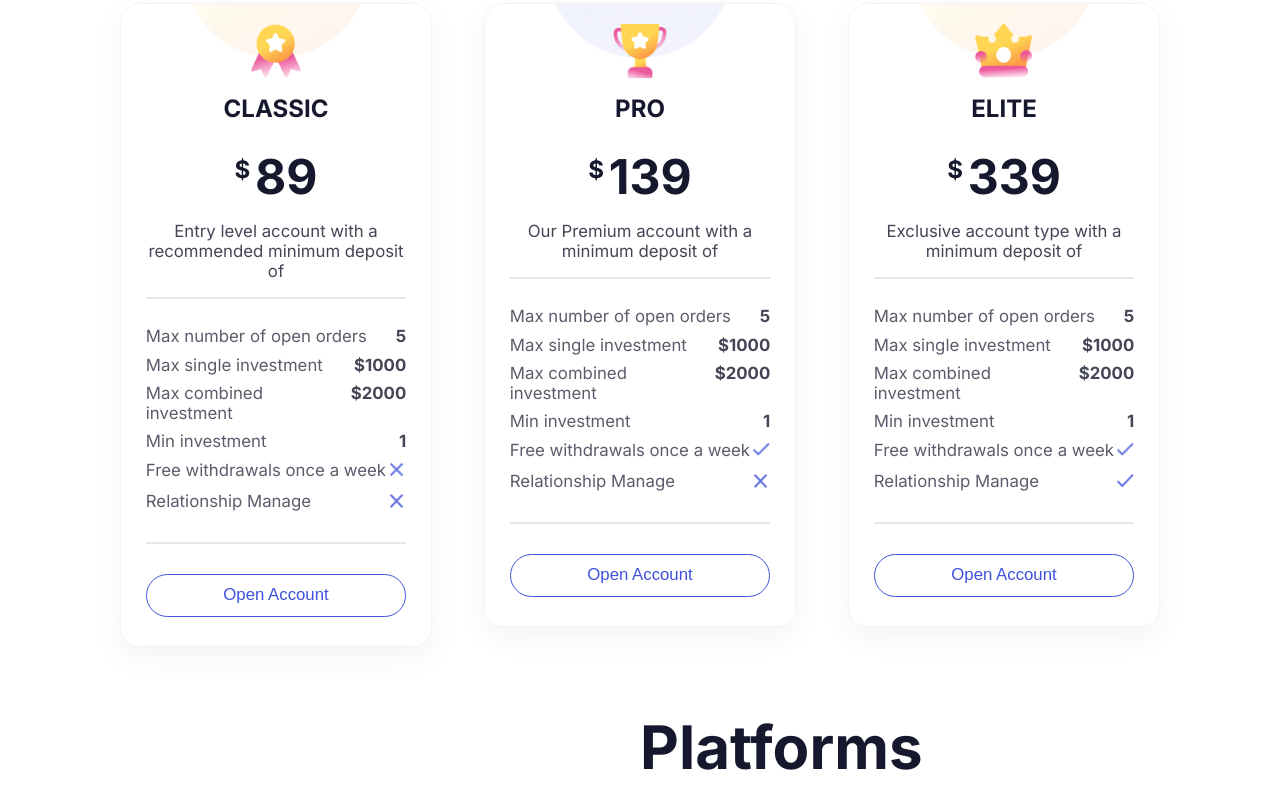
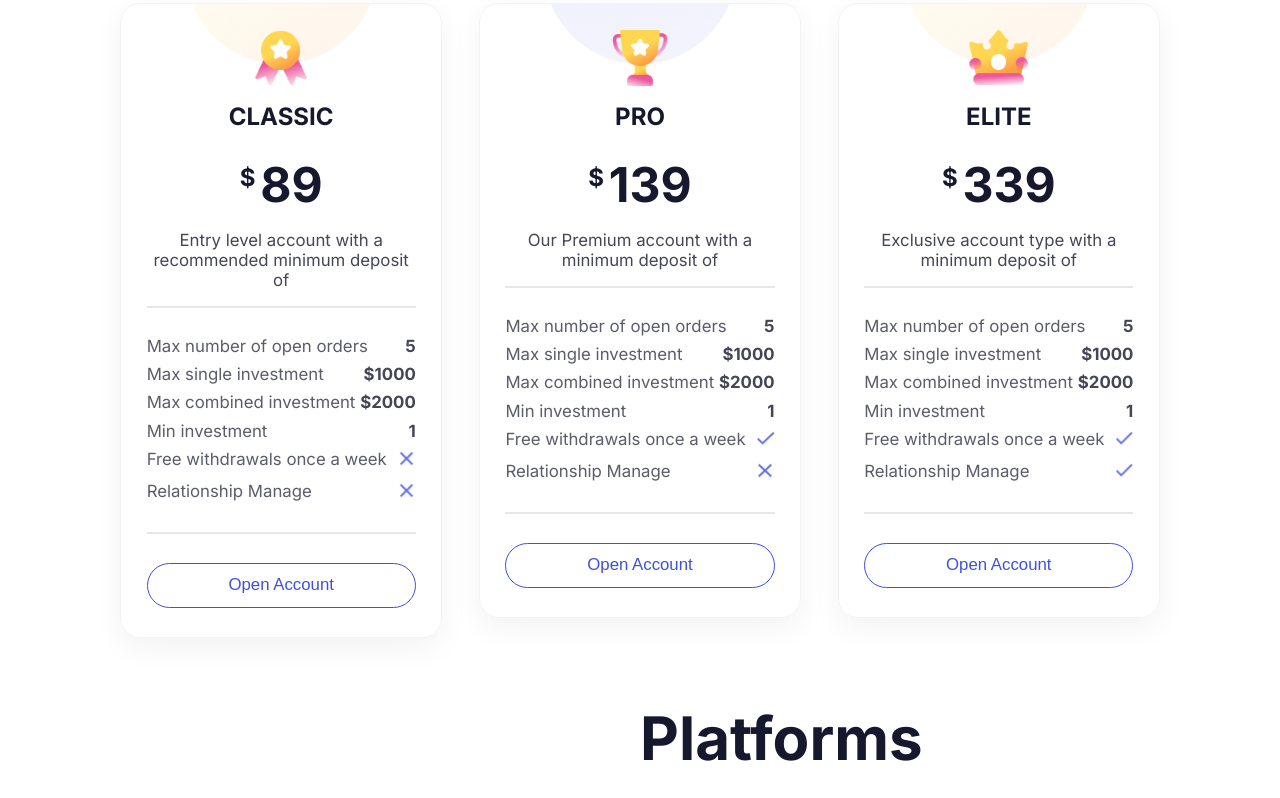
Before and after one commit to MitchellWayne/ActionBroker-Angular, an Angular app: page / in a window 1280 px wide. Shown: the part 689-1487 px from the top of the page. Built offline with nearby package versions, Linux system fonts and the light colour scheme.

Commit message:
card width adjustment

```diff
--- a/src/app/app.component.scss
+++ b/src/app/app.component.scss
@@ -52,7 +52,7 @@
   }
 
   app-card {
-    width: 30%;
+    width: 31%;
   }
 }
 
```
